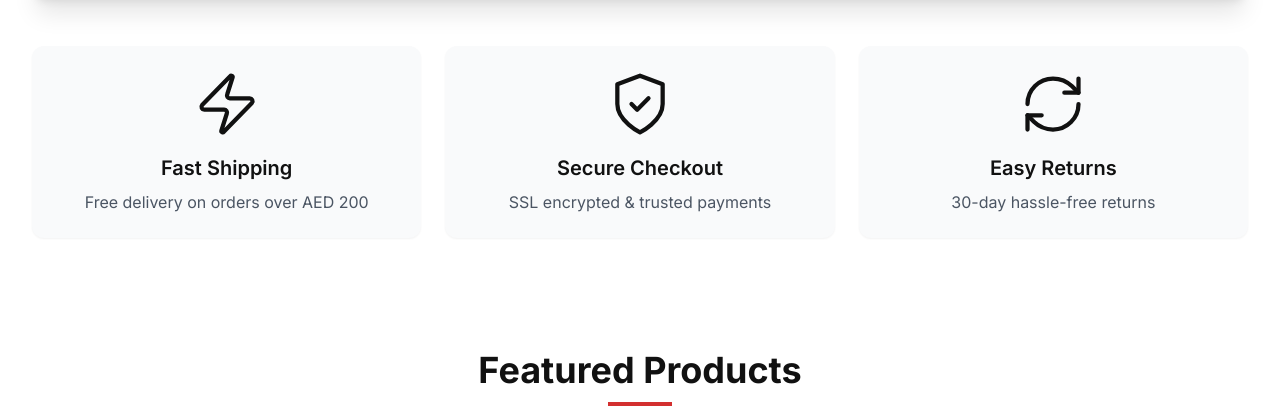
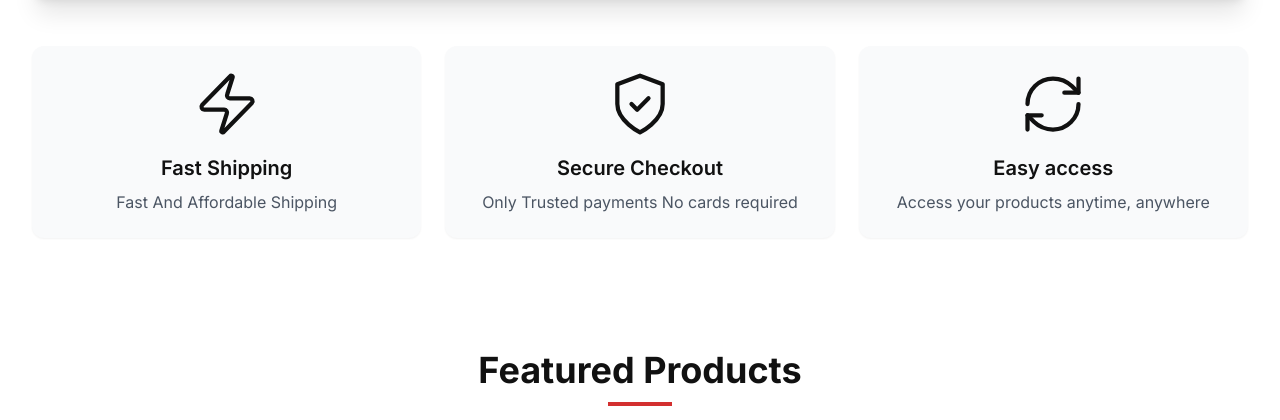
Before and after one commit to abdelrahman027/djangoe_enor_gt, a Django app: page / in a window 1280 px wide. Shown: the part 598-1018 px from the top of the page. Run offline with Django 5.2, Linux system fonts and the light colour scheme; data that the repository does not hold is empty; some libraries are stand-ins or nearby versions.

Commit message:
updadting some data

```diff
--- a/enor_content/context_processors.py
+++ b/enor_content/context_processors.py
@@ -4,3 +4,13 @@ def social_links_processor(request):
     return {
         'social_links': Social_links.objects.filter(is_active=True),
     }
+
+
+def contact_info_processor(request):
+    return {
+        'contact_info': {
+            'email': 'Enorfitness1@gmail.com',
+            'whatsapp': '01212443372',
+            'instagram': 'https://www.instagram.com/enor_fitness?igsh=MWw5ZnQwdTkxenNndQ==',
+        }
+    }
--- a/enor_content/forms.py
+++ b/enor_content/forms.py
@@ -9,8 +9,8 @@ class ContactForm(forms.ModelForm):
         exclude = ['submitted_at']
         widgets = {
             'name':forms.TextInput(attrs={"placeholder":"enter your name","class":"form-textarea w-full px-4 py-2.5 border border-gray-300 rounded-lg focus:ring-2 focus:ring-brand-red focus:border-brand-red"}),
-            'email':forms.TextInput(attrs={"placeholder":"your@email.com"}),
-            'subject':forms.TextInput(attrs={"placeholder":"How can we help?"}),
+            'email':forms.TextInput(attrs={"placeholder":"your@email.com","class":"form-textarea w-full px-4 py-2.5 border border-gray-300 rounded-lg focus:ring-2 focus:ring-brand-red focus:border-brand-red"}),
+            'subject':forms.TextInput(attrs={"placeholder":"How can we help?","class":"form-textarea w-full px-4 py-2.5 border border-gray-300 rounded-lg focus:ring-2 focus:ring-brand-red focus:border-brand-red"}),
             'message':forms.TextInput(attrs={"placeholder":"Tell us more...","class":"form-textarea w-full px-4 py-2.5 border border-gray-300 rounded-lg focus:ring-2 focus:ring-brand-red focus:border-brand-red","rows":5}),
         }
 
--- a/enor_content/models.py
+++ b/enor_content/models.py
@@ -32,7 +32,7 @@ class Contact_us(models.Model):
 class Social_links(models.Model):
     name = models.CharField(max_length=50)
     link = models.URLField(max_length=255)
-    icon = models.CharField(max_length=50)
+    icon = models.TextField()
     order = models.PositiveIntegerField(default=0)
     is_active = models.BooleanField(default=True)
     created_at = models.DateTimeField(auto_now_add=True)
--- a/enor_core/settings.py
+++ b/enor_core/settings.py
@@ -119,6 +119,7 @@ TEMPLATES = [
                 'enor_store.context_processors.products_processor',
                 'enor_store.context_processors.categories_processor',
                 'enor_content.context_processors.social_links_processor',
+                'enor_content.context_processors.contact_info_processor',
             ],
         },
     },
--- a/enor_core/views.py
+++ b/enor_core/views.py
@@ -19,14 +19,14 @@ def home(request):
     {
       "icon": "<svg xmlns='http://www.w3.org/2000/svg' width='68' height='68' viewBox='0 0 24 24' fill='none' stroke='currentColor' stroke-width='1.5' stroke-linecap='round' stroke-linejoin='round' class='lucide lucide-zap-icon lucide-zap'><path d='M4 14a1 1 0 0 1-.78-1.63l9.9-10.2a.5.5 0 0 1 .86.46l-1.92 6.02A1 1 0 0 0 13 10h7a1 1 0 0 1 .78 1.63l-9.9 10.2a.5.5 0 0 1-.86-.46l1.92-6.02A1 1 0 0 0 11 14z'/></svg>",
       "title": "Fast Shipping",
-      "desc": "Free delivery on orders over AED 200",
+      "desc": "Fast And Affordable Shipping",
     },
     {
       "icon": "<svg xmlns='http://www.w3.org/2000/svg' width='68' height='68' viewBox='0 0 24 24' fill='none' stroke='currentColor' stroke-width='1.5' stroke-linecap='round' stroke-linejoin='round' class='lucide lucide-shield-check-icon lucide-shield-check'><path d='M12 22s8-4 8-10V5l-8-3-8 3v7c0 6 8 10 8 10z'/><path d='m9 12 2 2 4-4'/></svg>",
       "title": "Secure Checkout",
-      "desc": "SSL encrypted & trusted payments",
+      "desc": "Only Trusted payments No cards required",
     },
-    { "icon": "<svg xmlns='http://www.w3.org/2000/svg' width='68' height='68' viewBox='0 0 24 24' fill='none' stroke='currentColor' stroke-width='1.5' stroke-linecap='round' stroke-linejoin='round' class='lucide lucide-refresh-cw-icon lucide-refresh-cw'><path d='M3 12a9 9 0 0 1 9-9 9.75 9.75 0 0 1 6.74 2.74L21 8'/><path d='M21 3v5h-5'/><path d='M21 12a9 9 0 0 1-9 9 9.75 9.75 0 0 1-6.74-2.74L3 16'/><path d='M3 21v-5h5'/></svg>", "title": "Easy Returns", "desc": "30-day hassle-free returns" },
+    { "icon": "<svg xmlns='http://www.w3.org/2000/svg' width='68' height='68' viewBox='0 0 24 24' fill='none' stroke='currentColor' stroke-width='1.5' stroke-linecap='round' stroke-linejoin='round' class='lucide lucide-refresh-cw-icon lucide-refresh-cw'><path d='M3 12a9 9 0 0 1 9-9 9.75 9.75 0 0 1 6.74 2.74L21 8'/><path d='M21 3v5h-5'/><path d='M21 12a9 9 0 0 1-9 9 9.75 9.75 0 0 1-6.74-2.74L3 16'/><path d='M3 21v-5h5'/></svg>", "title": "Easy access", "desc": "Access your products anytime, anywhere" },
   ]
     return render(request,"index.html",{"products":products,"features":features})
 
--- a/templates/base.html
+++ b/templates/base.html
@@ -267,8 +267,8 @@
         <ul class="flex flex-col gap-1 max-h-64 overflow-y-auto">
 
           <li class="hover:text-brand-red hover:bg-gray-100 flex items-center gap-1 border-t p-1 border-gray-200">
-            <a href="http://localhost:8000/store/${product.slug}/" class="flex items-center gap-2">
-              <img src="/media/${product.image}" alt="${product.name}" class="h-8 w-8 rounded-full">
+            <a href="http://enorfitness.com/store/${product.slug}/" class="flex items-center gap-2">
+
               <span class="font-medium">${product.name}</span>
             </a>
           </li>
```
Also changed, not shown: templates/contact.html (+4 -7 lines), enor_content/migrations/0003_alter_social_links_icon.py (added), enor_content/migrations/0004_alter_social_links_icon.py (added), enor_content/migrations/0005_alter_social_links_icon.py (added).
